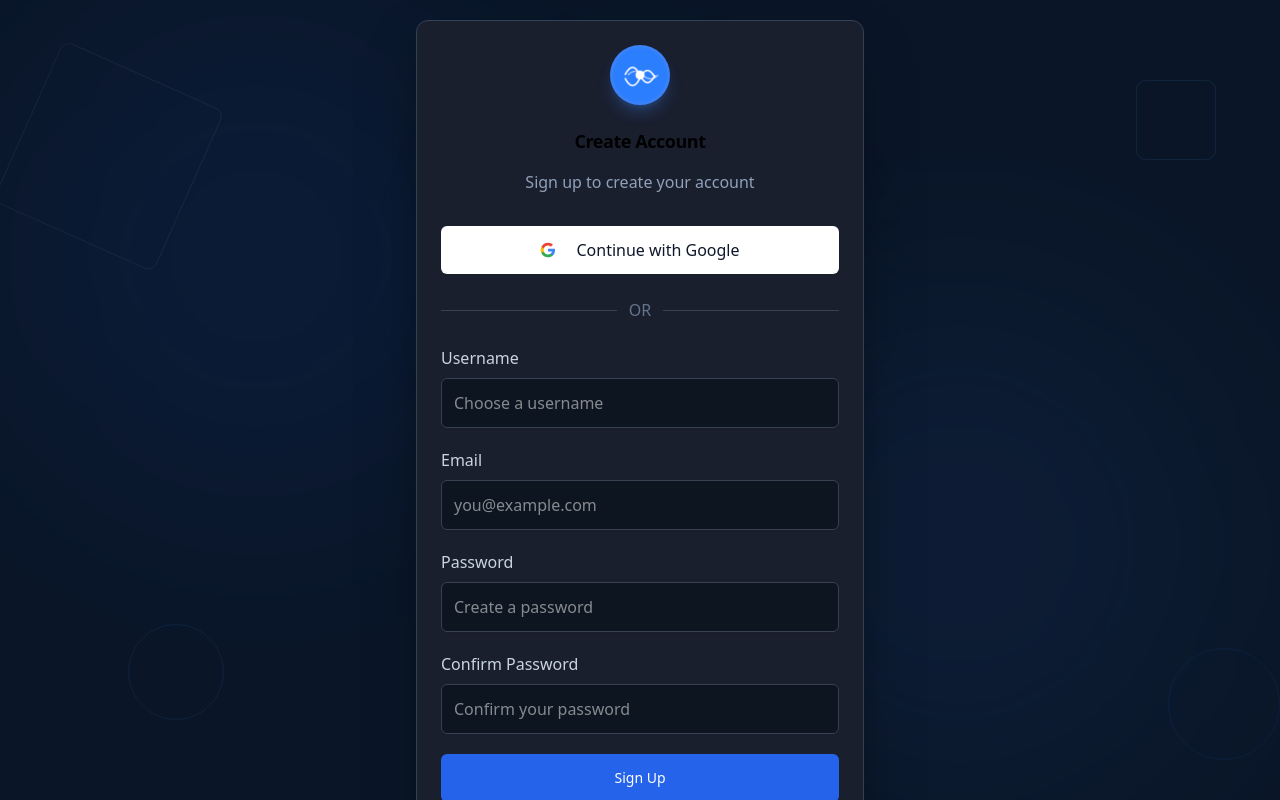
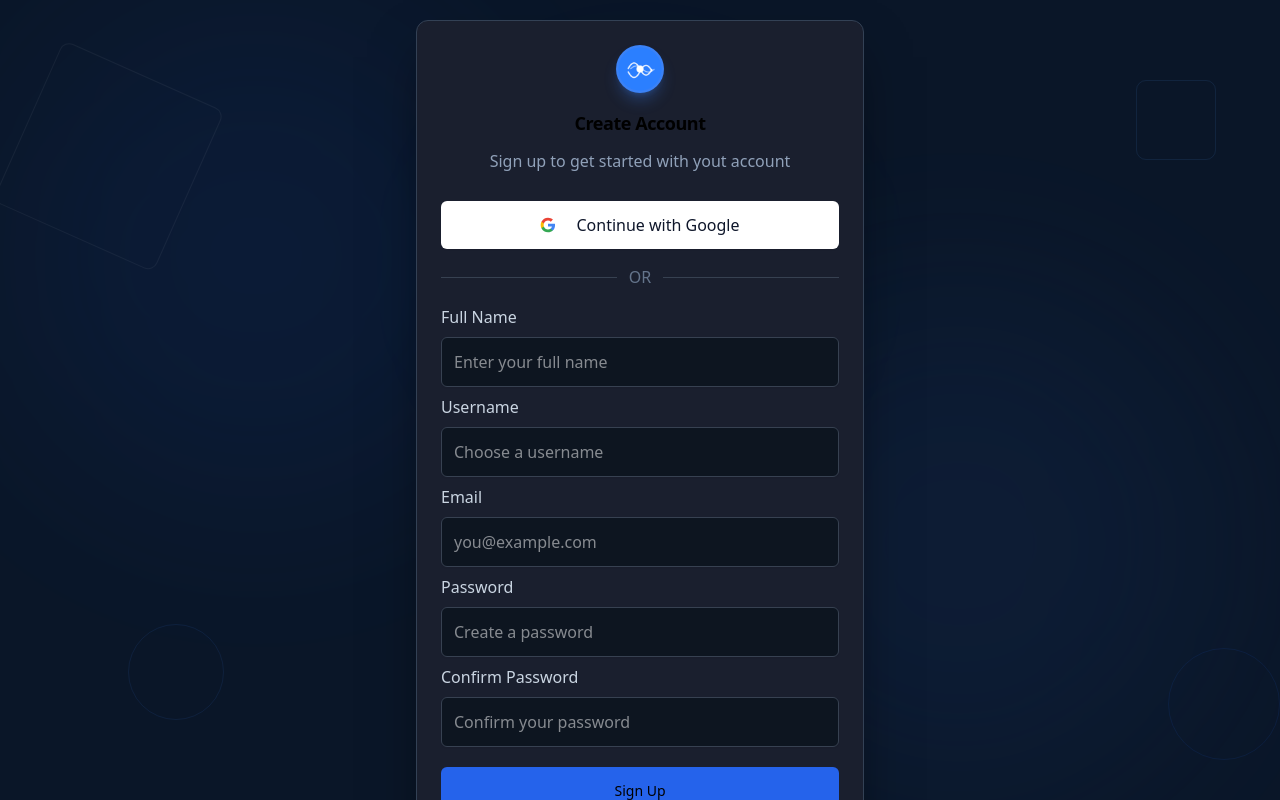
Before and after one commit to qadeptrai123/soichicity, a React app in the folder frontend/: page /register in a window 1280 px wide. Built offline with nearby package versions, Linux system fonts and the light colour scheme; the HTML template or start-up script is replaced by a standard one.

Commit message:
SOIC-8: Update auth pages and schema to use full_name and position of error message

```diff
--- a/frontend/src/App.css
+++ b/frontend/src/App.css
@@ -41,7 +41,7 @@
 }
 
 .text-ft {
-    font-size: 14px;
+    font-size: 15px;
 }
 
 /* Ẩn thanh cuộn cho Emoji Picker nhưng BẮT BUỘC cho phép lăn chuột */
--- a/frontend/src/pages/ForgotPassword.tsx
+++ b/frontend/src/pages/ForgotPassword.tsx
@@ -66,7 +66,7 @@ export default function ForgotPassword() {
                             Forgot Password
                         </CardTitle>
                         <CardDescription className="text-slate-400 text-base text-center mt-2">
-                            Enter your email address and we'll send you a link to get back into your account.
+                            Enter your email address and we'll send you a link to <br /> get back into your account
                         </CardDescription>
                     </CardHeader>
 
--- a/frontend/src/pages/Login.tsx
+++ b/frontend/src/pages/Login.tsx
@@ -49,7 +49,7 @@ export default function LoginForm() {
 
             alert("Login successful!");
         } catch (error) {
-            loginForm.setError("identifier", {
+            loginForm.setError("password", {
                 type: "manual",
                 message: error instanceof Error ? error.message : "Login failed",
             });
@@ -175,7 +175,7 @@ export default function LoginForm() {
                                                     />
                                                 </div>
                                             </FormControl>
-                                            <FormMessage className="text-base" />
+                                            <FormMessage className="text-red-400 text-base font-semibold mt-1" />
                                         </FormItem>
                                     )}
                                 />
--- a/frontend/src/pages/Register.tsx
+++ b/frontend/src/pages/Register.tsx
@@ -35,20 +35,35 @@ export default function Register() {
 
     const registerForm = useForm<RegisterValues>({
         resolver: zodResolver(registerSchema),
-        defaultValues: { username: "", email: "", password: "", confirmPassword: "" },
+        defaultValues: { full_name: "", username: "", email: "", password: "", confirmPassword: "" },
     });
 
     const onRegisterSubmit = async (data: RegisterValues) => {
         setIsLoading(true);
         try {
-            await authAPI.register(data.username, data.email, data.password);
+            await authAPI.register(data.full_name, data.username, data.email, data.password);
             alert("Registration successful! Please log in.");
             navigate("/");
         } catch (error) {
-            registerForm.setError("email", {
-                type: "manual",
-                message: error instanceof Error ? error.message : "Registration failed",
-            });
+            const errorMsg = error instanceof Error ? error.message : "Registration failed";
+
+            // Gắn lỗi vào field tương ứng dựa vào message
+            if (errorMsg.includes("Username already taken")) {
+                registerForm.setError("username", {
+                    type: "manual",
+                    message: errorMsg,
+                });
+            } else if (errorMsg.includes("Email already")) {
+                registerForm.setError("email", {
+                    type: "manual",
+                    message: errorMsg,
+                });
+            } else {
+                registerForm.setError("email", {
+                    type: "manual",
+                    message: errorMsg,
+                });
+            }
         } finally {
             setIsLoading(false);
         }
@@ -85,19 +100,19 @@ export default function Register() {
 
             <div className="flex flex-col items-center w-full mx-auto my-auto">
                 <Card className="w-full max-w-md bg-secondary backdrop-blur-xl border-border-secondary shadow-2xl shadow-black/50 mx-auto my-auto">
-                    <CardHeader className="flex flex-col items-center mb-2">
-                        <div className="w-15 h-15 bg-linear-to-tr bg-blue-500 rounded-full flex items-center justify-center mb-4 shadow-lg shadow-blue-500/30">
+                    <CardHeader className="flex flex-col items-center mb-1">
+                        <div className="w-12 h-12 bg-linear-to-tr bg-blue-500 rounded-full flex items-center justify-center mb-2 shadow-lg shadow-blue-500/30">
                             <img src={LoginImage} alt="App Logo" />
                         </div>
-                        <CardTitle className="text-xl text-white text-hd tracking-tight">
+                        <CardTitle className="text-lg text-white text-hd tracking-tight">
                             Create Account
                         </CardTitle>
-                        <CardDescription className="text-slate-400 text-base text-center mt-2">
-                            Sign up to create your account
+                        <CardDescription className="text-slate-400 text-base text-center mt-1">
+                            Sign up to get started with yout account
                         </CardDescription>
                     </CardHeader>
 
-                    <CardContent className="space-y-6">
+                    <CardContent className="space-y-4">
                         <Button onClick={handleGoogleRegister} disabled={isGoogleLoading} variant="outline" className="w-full h-12 bg-white! text-slate-900 hover:bg-slate-50 border-0 text-base">
                             <svg className="w-8 h-8 mr-3" viewBox="0 0 24 24">
                                 <path d="M22.56 12.25c0-.78-.07-1.53-.2-2.25H12v4.26h5.92c-.26 1.37-1.04 2.53-2.21 3.31v2.77h3.57c2.08-1.92 3.28-4.74 3.28-8.09z" fill="#4285F4" />
@@ -118,7 +133,25 @@ export default function Register() {
                         </div>
 
                         <Form {...registerForm}>
-                            <form onSubmit={registerForm.handleSubmit(onRegisterSubmit)} className="space-y-5">
+                            <form onSubmit={registerForm.handleSubmit(onRegisterSubmit)} className="space-y-2">
+                                <FormField
+                                    control={registerForm.control}
+                                    name="full_name"
+                                    render={({ field }) => (
+                                        <FormItem>
+                                            <FormLabel className="text-base text-slate-300">Full Name</FormLabel>
+                                            <FormControl>
+                                                <Input
+                                                    placeholder="Enter your full name"
+                                                    className="flex items-center bg-input! border-border! text-foreground placeholder-text-text-muted text-base py-6"
+                                                    {...field}
+                                                />
+                                            </FormControl>
+                                            <FormMessage className="text-red-400 text-base font-semibold mt-1" />
+                                        </FormItem>
+                                    )}
+                                />
+
                                 <FormField
                                     control={registerForm.control}
                                     name="username"
@@ -132,7 +165,7 @@ export default function Register() {
                                                     {...field}
                                                 />
                                             </FormControl>
-                                            <FormMessage className="text-base" />
+                                            <FormMessage className="text-red-400 text-base font-semibold mt-1" />
                                         </FormItem>
                                     )}
                                 />
@@ -151,7 +184,7 @@ export default function Register() {
                                                     {...field}
                                                 />
                                             </FormControl>
-                                            <FormMessage className="text-base" />
+                                            <FormMessage className="text-red-400 text-base font-semibold mt-1" />
                                         </FormItem>
                                     )}
                                 />
@@ -172,7 +205,7 @@ export default function Register() {
                                                     />
                                                 </div>
                                             </FormControl>
-                                            <FormMessage className="text-base" />
+                                            <FormMessage className="text-red-400 text-base font-semibold mt-1" />
                                         </FormItem>
                                     )}
                                 />
@@ -193,19 +226,19 @@ export default function Register() {
                                                     />
                                                 </div>
                                             </FormControl>
-                                            <FormMessage className="text-base" />
+                                            <FormMessage className="text-red-400 text-base font-semibold mt-1" />
                                         </FormItem>
                                     )}
                                 />
 
                                 <Button
                                     type="submit"
-                                    className="w-full bg-blue-600! hover:bg-blue-500! h-12 text-white"
+                                    className="w-full bg-blue-600! hover:bg-blue-500! h-12 text-sm mt-3"
                                     disabled={isLoading}
                                 >
                                     {isLoading ? (
                                         <>
-                                            <Loader2 className="mr-2 h-5 w-5 animate-spin" />
+                                            <Loader2 className="mr-2 h-4 w-4 animate-spin" />
                                             Creating Account...
                                         </>
                                     ) : (
@@ -217,7 +250,7 @@ export default function Register() {
                     </CardContent>
 
                     {/* Back to Login */}
-                    <div className="mt-1 text-center pb-1 px-8">
+                    <div className="mt-0 text-center pb-0 px-8">
                         <p className="text-base text-slate-400">
                             Already have an account?{" "}
                             <span
--- a/frontend/src/schemas/authSchema.ts
+++ b/frontend/src/schemas/authSchema.ts
@@ -17,6 +17,7 @@ export const loginSchema = z.object({
 
 // Schema cho Đăng ký
 export const registerSchema = z.object({
+    full_name: z.string().min(2, { message: "Full name must be at least 2 characters" }),
     username: z.string().min(2, { message: "Display name must be at least 2 characters" }),
     email: z.string().email({ message: "Invalid Email" }),
     password: z.string().min(6, { message: "Password must be at least 6 characters" }),
--- a/frontend/src/services/authAPI.ts
+++ b/frontend/src/services/authAPI.ts
@@ -17,11 +17,11 @@ const googleProvider = new GoogleAuthProvider();
 const API_BASE_URL = "http://localhost:8000";
 
 export const authAPI = {
-    register: async (username: string, email: string, password: string) => {
+    register: async (full_name: string, username: string, email: string, password: string) => {
         const response = await fetch(`${API_BASE_URL}/api/v1/register`, {
             method: "POST",
             headers: { "Content-Type": "application/json" },
-            body: JSON.stringify({ username, email, password }),
+            body: JSON.stringify({ full_name, username, email, password }),
         });
 
         if (!response.ok) {
```
